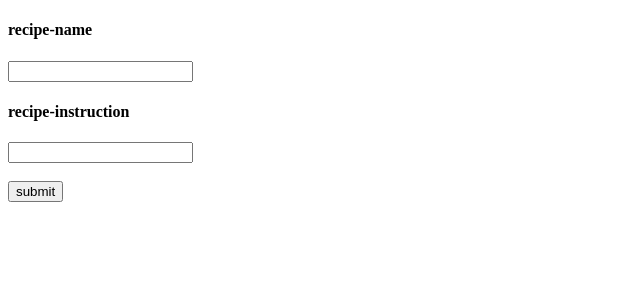
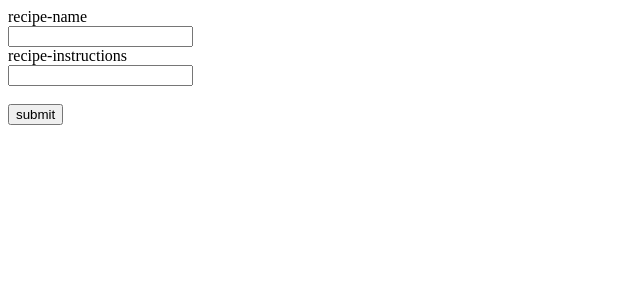
Before and after one commit to abhishesaxena03/PreAssesment, an Angular app: page / in a window 1280 px wide. Both pictures are taken after a click on the button "Add Recipe". Shown: the top 300 px of the page, without its empty margins (0-640 px from the left). Built offline with nearby package versions, Linux system fonts and the light colour scheme.

Commit message:
2nd commit

```diff
--- a/src/app/app.component.html
+++ b/src/app/app.component.html
@@ -12,11 +12,11 @@
   <div id="demo2" *ngIf="showRecepieForm">
     <form name="Receipe" action="">
       <div>
-        <h4>recipe-name</h4>
+        <label for="recipe-name">recipe-name</label>
       </div>
       <input type="text" name="recipe-name" [(ngModel)]="recipeName">
       <div>
-        <h4>recipe-instruction</h4>
+        <label for="recipe-instructions">recipe-instructions</label>
       </div>
       <input type="text" name="recipe-instructions" [(ngModel)]="recipeInstructions" >
       <br><br>
@@ -27,7 +27,8 @@
 
   <div id="demo3" *ngIf="showFinalRecipe" >
     <h2>My Receipe</h2>
-    <p>{{recipeName}} --> {{recipeInstructions}}</p>
+    <ul><li>{{recipeName}} --> {{recipeInstructions}}</li></ul>
+
   </div>
 
 </div>
```
